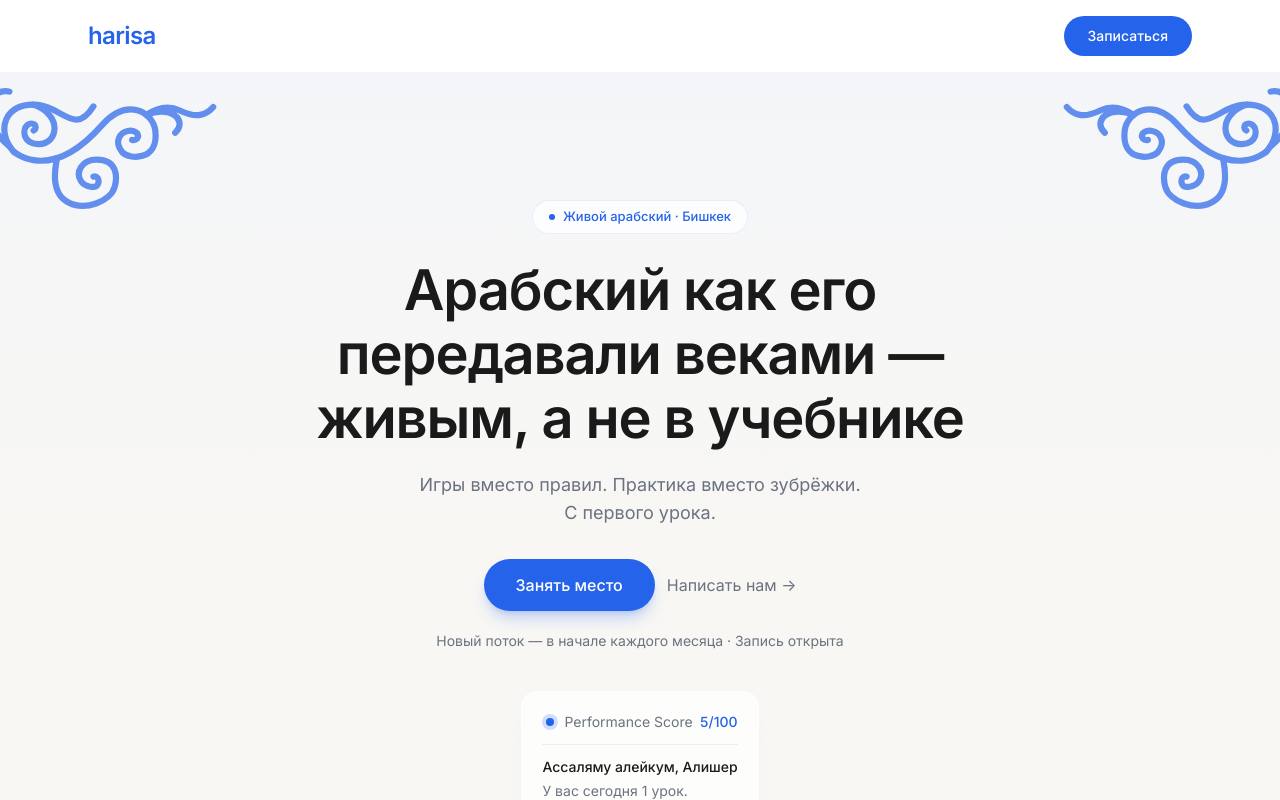
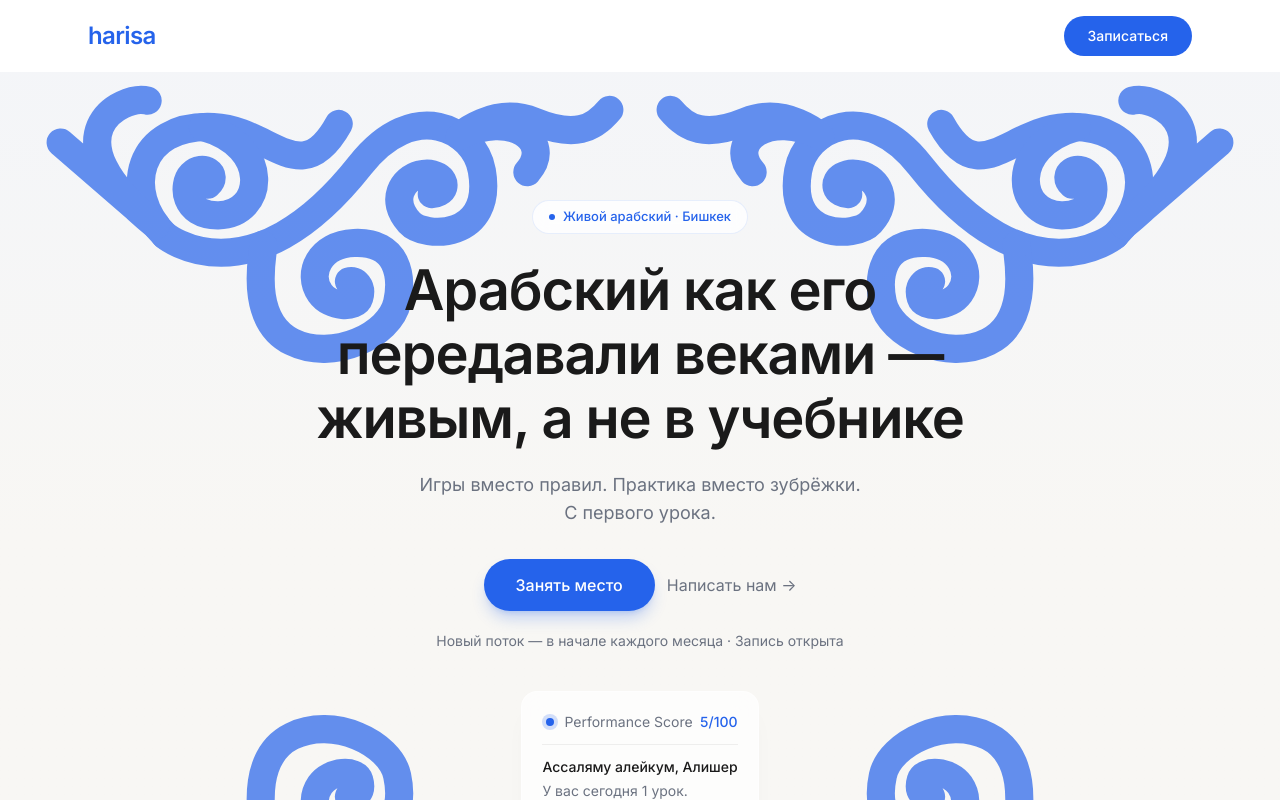
Before and after one commit to taulujas-png/harisa-website, a Next.js app: page / in a window 1280 px wide. Shown: the top 800 px of the page. Built offline with nearby package versions, Linux system fonts and the light colour scheme.

Commit message:
update ornament transformations, stroke width and size for better visual match

```diff
--- a/components/harisa-ornament.tsx
+++ b/components/harisa-ornament.tsx
@@ -21,17 +21,20 @@ const ornamentPaths = [
 export function HarisaOrnament({ className = "", delay = 0, color = "#2563EB" }: HarisaOrnamentProps) {
   return (
     <svg
-      viewBox="-370 100 180 100"
+      viewBox="0 0 210 210"
       fill="none"
       className={className}
       xmlns="http://www.w3.org/2000/svg"
     >
+      <g transform="matrix(-0.84353932,0,0,0.84353932,-175.39664,60.520565)">
+        <g transform="rotate(48.206937,-174.04489,131.76927)">
+          <g transform="matrix(-0.70710094,0.70711262,0.70711262,0.70710094,-703.81581,251.86598)">
             {ornamentPaths.map((d, i) => (
               <motion.path
                 key={i}
                 d={d}
                 stroke={color}
-          strokeWidth="5"
+                strokeWidth="10"
                 strokeLinecap="round"
                 strokeLinejoin="round"
                 fill="none"
@@ -50,6 +53,9 @@ export function HarisaOrnament({ className = "", delay = 0, color = "#2563EB" }:
                 }}
               />
             ))}
+          </g>
+        </g>
+      </g>
     </svg>
   )
 }
@@ -72,7 +78,7 @@ export function OrnamentCorner({
   return (
     <div className={`absolute ${positionClasses[position]} pointer-events-none`}>
       <HarisaOrnament
-        className="w-24 h-16 md:w-40 md:h-28 lg:w-56 lg:h-40 opacity-70"
+        className="w-64 h-64 md:w-[500px] md:h-[500px] lg:w-[700px] lg:h-[700px] opacity-70"
         delay={delay}
         color="#2563EB"
       />
```
Lines whose indentation alone changed are shown as unchanged.
